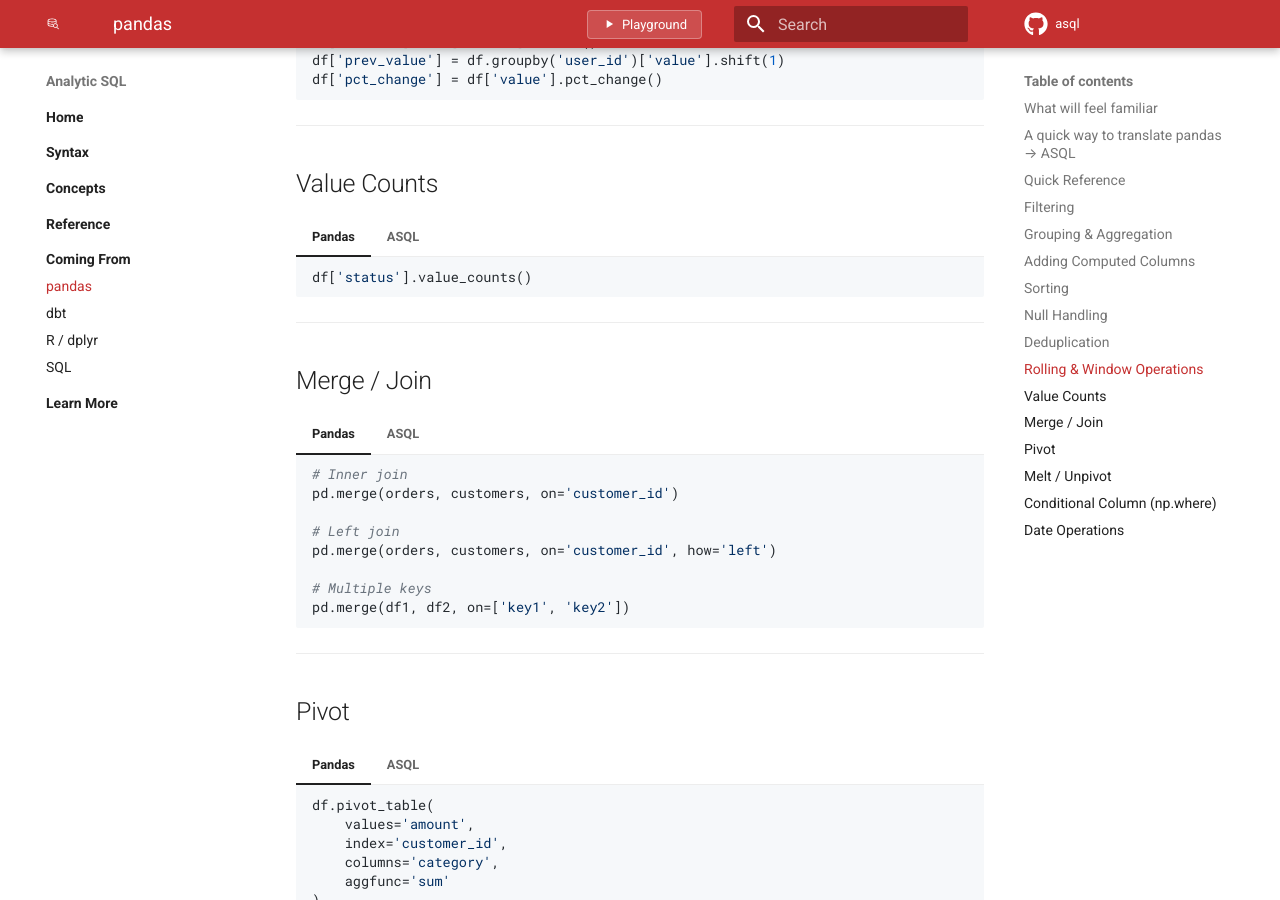
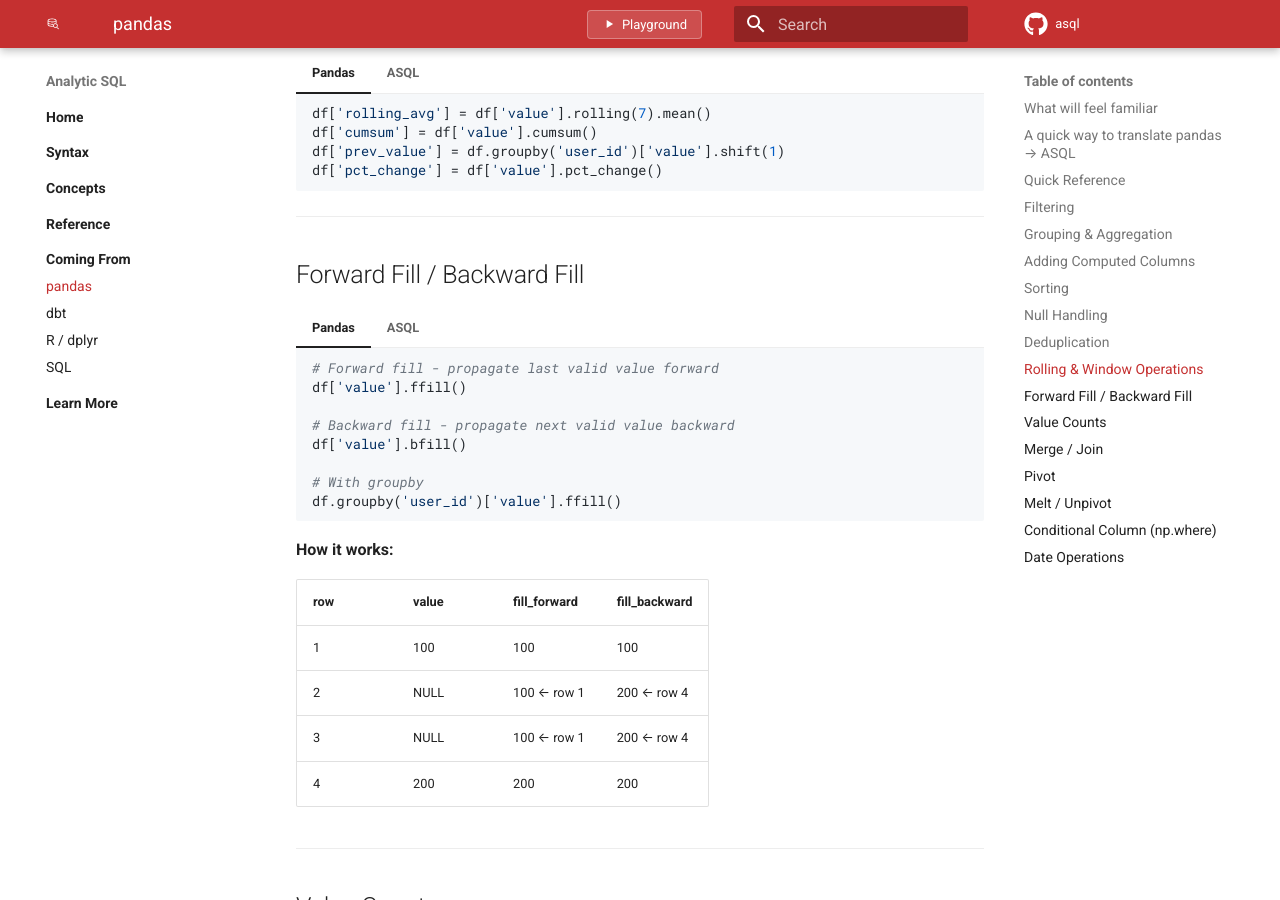
Before and after one commit to davefowler/asql, an MkDocs documentation site: the page built from docs/coming-from/pandas.md, in a window 1280 px wide and 900 px high, scrolled down 3190 px. Built offline with MkDocs 1.6.1 and Material for MkDocs 9.7.7, drawn with Linux system fonts in a browser that asks for light colours; comment, search, counter and statistics services are not loaded; some of the changed text lies outside the part shown.

Commit message:
Add fill_forward and fill_backward window functions
Co-authored-by: davefowler <davefowler@gmail.com>

````diff
--- a/docs/coming-from/pandas.md
+++ b/docs/coming-from/pandas.md
@@ -29,6 +29,8 @@ The big difference is execution model: **ASQL compiles to SQL and runs in your w
 | `df.sort_values('date', ascending=False)` | `order by -date` | Sort (- for desc) |
 | `df.head(10)` | `limit 10` | First N rows |
 | `df['col'].fillna(0)` | `col ?? 0` | Replace nulls |
+| `df['col'].ffill()` | `fill_forward(col) over (...)` | Forward fill NULLs |
+| `df['col'].bfill()` | `fill_backward(col) over (...)` | Backward fill NULLs |
 | `df.drop_duplicates(['id'])` | `per id first by -date` | Deduplicate |
 | `df.merge(other, on='id')` | `& other on id` | Join |
 | `pd.concat([df1, df2])` | `from union(df1, df2)` | Union tables |
@@ -196,6 +198,49 @@ The big difference is execution model: **ASQL compiles to SQL and runs in your w
 
 ---
 
+## Forward Fill / Backward Fill
+
+=== "Pandas"
+    ```python
+    # Forward fill - propagate last valid value forward
+    df['value'].ffill()
+
+    # Backward fill - propagate next valid value backward
+    df['value'].bfill()
+
+    # With groupby
+    df.groupby('user_id')['value'].ffill()
+    ```
+
+=== "ASQL"
+    ```asql
+    -- Forward fill
+    from events
+    select *,
+        fill_forward(value) over (order by timestamp) as value_filled
+
+    -- Backward fill
+    from events
+    select *,
+        fill_backward(value) over (order by timestamp) as value_filled
+
+    -- With partition (like groupby)
+    from events
+    select *,
+        fill_forward(value) over (partition by user_id order by timestamp) as value_filled
+    ```
+
+**How it works:**
+
+| row | value | fill_forward | fill_backward |
+|-----|-------|--------------|---------------|
+| 1   | 100   | 100          | 100           |
+| 2   | NULL  | 100 ← row 1  | 200 ← row 4   |
+| 3   | NULL  | 100 ← row 1  | 200 ← row 4   |
+| 4   | 200   | 200          | 200           |
+
+---
+
 ## Value Counts
 
 === "Pandas"
````
Also changed, not shown: CHANGELOG.md (+1 -0 lines), docs/reference/functions.md (+20 -0 lines), docs/syntax/window-functions.md (+35 -0 lines).
